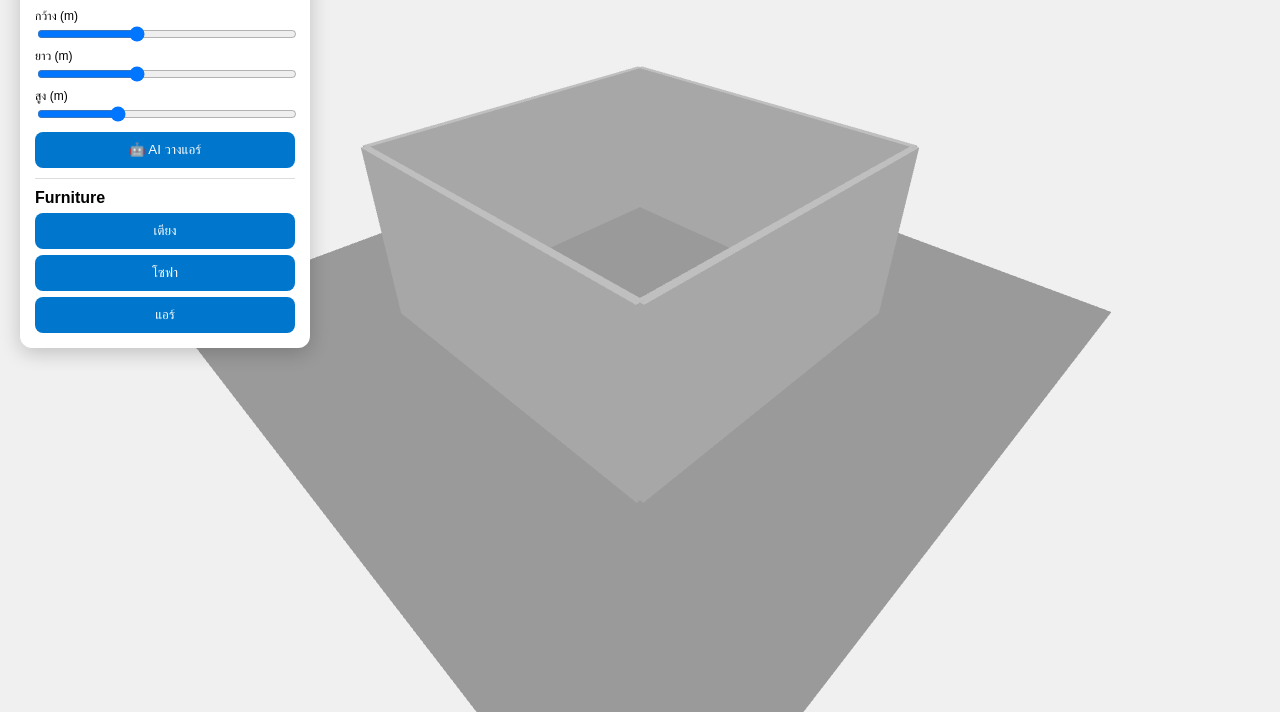
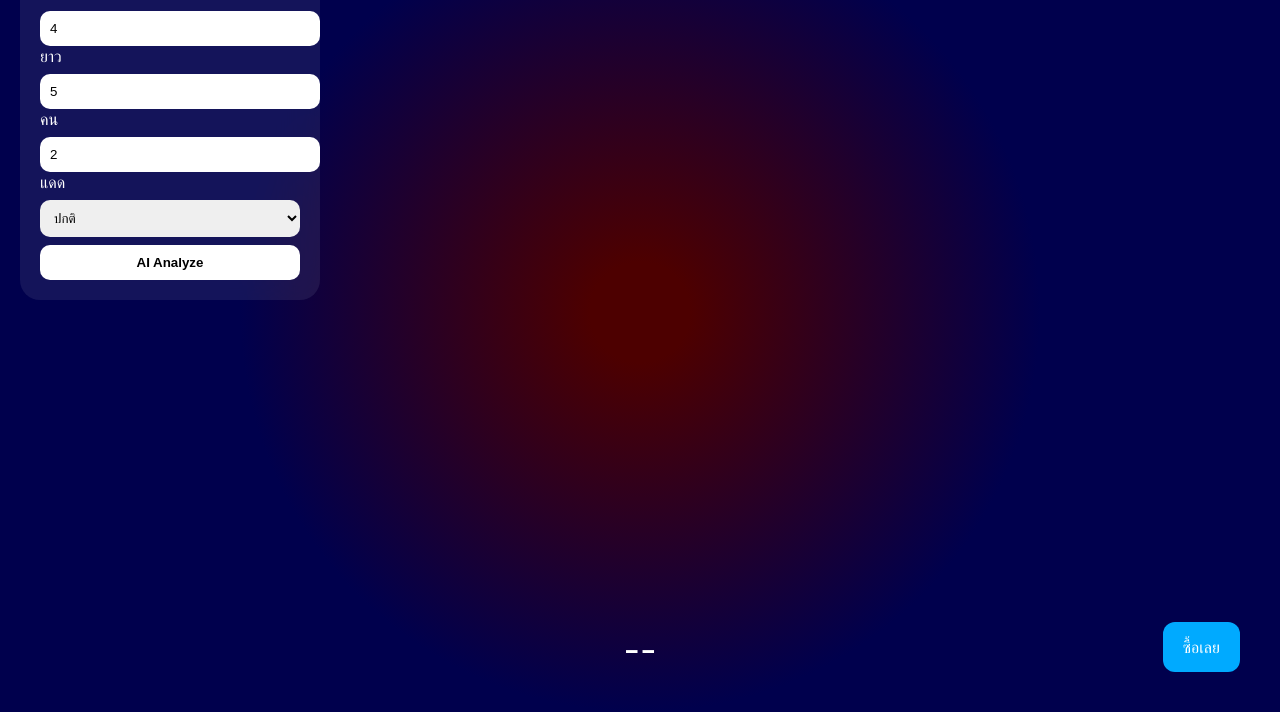
Before and after one commit to Woraphong76447/room-designer, a plain HTML site: page index.html in a window 1280 px wide. Shown: the part 88-800 px from the top of the page. Drawn offline with nearby package versions, Linux system fonts and the light colour scheme; animation ran at ten frames a second.

Commit message:
Update index.html

```diff
--- a/index.html
+++ b/index.html
@@ -2,264 +2,107 @@
 <html lang="th">
 <head>
 <meta charset="UTF-8">
-<title>Room Designer PRO MAX</title>
-
+<meta name="viewport" content="width=device-width, initial-scale=1.0">
+<title>DAIKIN AI Cooling Experience</title>
 <style>
-body { margin:0; overflow:hidden; background:#f0f0f0; font-family:sans-serif; }
-
-#ui {
-  position:absolute; left:20px; top:20px;
-  background:white; padding:15px; border-radius:12px;
-  width:260px; box-shadow:0 5px 20px rgba(0,0,0,0.2);
+body { margin:0; background:black; color:white; font-family:-apple-system; overflow:hidden; }
+canvas { display:block; }
+.ui {
+ position:absolute; top:20px; left:20px;
+ background:rgba(255,255,255,0.08);
+ backdrop-filter: blur(20px);
+ padding:20px; border-radius:20px; width:260px;
 }
-
-label { font-size:12px; }
-input { width:100%; }
-
-button {
-  width:100%; margin-top:6px; padding:10px;
-  border:none; border-radius:8px;
-  background:#0077cc; color:white; cursor:pointer;
+input, select, button { width:100%; margin-top:8px; padding:10px; border-radius:10px; border:none; }
+button { background:white; color:black; font-weight:bold; cursor:pointer; }
+.logo { font-weight:bold; font-size:18px; margin-bottom:10px; }
+.btu {
+ position:absolute; bottom:40px; left:50%; transform:translateX(-50%);
+ font-size:36px; text-align:center;
 }
-
-#catalog {
-  margin-top:10px;
-  border-top:1px solid #ddd;
-  padding-top:10px;
-}
-
-#info {
-  position:absolute; right:20px; top:20px;
-  background:white; padding:15px; border-radius:12px;
+.buy {
+ position:absolute; bottom:40px; right:40px;
+ background:#00aaff; padding:15px 20px;
+ border-radius:12px; cursor:pointer;
 }
 </style>
 </head>
-
 <body>
 
-<div id="ui">
-  <h3>Room Control</h3>
-
-  <label>กว้าง (m)</label>
-  <input type="range" id="w" min="2" max="10" step="0.1" value="5">
-
-  <label>ยาว (m)</label>
-  <input type="range" id="l" min="2" max="10" step="0.1" value="5">
-
-  <label>สูง (m)</label>
-  <input type="range" id="h" min="2" max="4" step="0.1" value="2.6">
-
-  <button onclick="autoPlaceAC()">🤖 AI วางแอร์</button>
-
-  <div id="catalog">
-    <b>Furniture</b>
-    <button onclick="addItem('bed')">เตียง</button>
-    <button onclick="addItem('sofa')">โซฟา</button>
-    <button onclick="addItem('ac')">แอร์</button>
-  </div>
+<div class="ui">
+  <div class="logo">DAIKIN</div>
+  กว้าง<input id="w" type="number" value="4">
+  ยาว<input id="l" type="number" value="5">
+  คน<input id="p" type="number" value="2">
+  แดด<select id="s">
+    <option value="1">ปกติ</option>
+    <option value="1.3">แดดแรง</option>
+    <option value="1.6">แดดจัด</option>
+  </select>
+  <button onclick="analyze()">AI Analyze</button>
 </div>
 
-<div id="info">BTU: -</div>
+<div class="btu" id="btu">--</div>
+<div class="buy" onclick="buy()">ซื้อเลย</div>
 
-<script src="https://cdn.jsdelivr.net/npm/three@0.158/build/three.min.js"></script>
+<canvas id="c"></canvas>
 
 <script>
-const scene = new THREE.Scene();
-scene.background = new THREE.Color(0xf0f0f0);
+const canvas = document.getElementById('c');
+const ctx = canvas.getContext('2d');
 
-// camera (ล็อกมุม)
-const camera = new THREE.PerspectiveCamera(60, innerWidth/innerHeight, 0.1, 1000);
-camera.position.set(6,6,6);
-camera.lookAt(0,0,0);
+function resize(){ canvas.width = window.innerWidth; canvas.height = window.innerHeight; }
+resize(); window.onresize = resize;
 
-// renderer
-const renderer = new THREE.WebGLRenderer({antialias:true});
-renderer.setSize(innerWidth, innerHeight);
-document.body.appendChild(renderer.domElement);
+let airflow = [];
 
-// light
-scene.add(new THREE.AmbientLight(0xffffff, 0.8));
-const light = new THREE.DirectionalLight(0xffffff, 1);
-light.position.set(5,10,5);
-scene.add(light);
+function draw(){
+ ctx.clearRect(0,0,canvas.width,canvas.height);
 
-// floor (ไม้)
-const tex = new THREE.TextureLoader().load('https://threejs.org/examples/textures/hardwood2_diffuse.jpg');
-tex.wrapS = tex.wrapT = THREE.RepeatWrapping;
-tex.repeat.set(4,4);
+ // heat map background
+ let grad = ctx.createRadialGradient(canvas.width/2,canvas.height/2,50,canvas.width/2,canvas.height/2,400);
+ grad.addColorStop(0,"rgba(255,0,0,0.3)");
+ grad.addColorStop(1,"rgba(0,0,255,0.3)");
+ ctx.fillStyle = grad;
+ ctx.fillRect(0,0,canvas.width,canvas.height);
 
-const floor = new THREE.Mesh(
-  new THREE.PlaneGeometry(10,10),
-  new THREE.MeshStandardMaterial({map:tex})
-);
-floor.rotation.x = -Math.PI/2;
-scene.add(floor);
+ // airflow particles
+ airflow.forEach(p=>{
+   p.x += p.vx;
+   p.y += p.vy;
+   ctx.fillStyle = "rgba(0,200,255,0.7)";
+   ctx.beginPath(); ctx.arc(p.x,p.y,3,0,Math.PI*2); ctx.fill();
+ });
 
-// walls
-let walls = [];
-function createWalls(w,l,h){
-  walls.forEach(x=>scene.remove(x));
-  walls=[];
+ requestAnimationFrame(draw);
+}
+draw();
 
-  const mat = new THREE.MeshStandardMaterial({color:0xffffff});
+function analyze(){
+ let w=+wEl.value, l=+lEl.value, p=+pEl.value, s=+sEl.value;
+ let btu=(w*l*750 + p*600)*s;
+ document.getElementById('btu').innerHTML = Math.round(btu)+" BTU<br><small>Recommended cooling capacity</small>";
 
-  function wall(x,z,rot,len){
-    let m = new THREE.Mesh(new THREE.BoxGeometry(len,h,0.1),mat);
-    m.position.set(x,h/2,z);
-    m.rotation.y = rot;
-    scene.add(m);
-    walls.push(m);
-  }
+ // generate airflow
+ airflow=[];
+ for(let i=0;i<100;i++){
+   airflow.push({x:50,y:canvas.height/2, vx:Math.random()*3+1, vy:(Math.random()-0.5)*2});
+ }
 
-  wall(0,-l/2,0,w);
-  wall(0,l/2,0,w);
-  wall(-w/2,0,Math.PI/2,l);
-  wall(w/2,0,Math.PI/2,l);
+ // AI voice
+ let msg = new SpeechSynthesisUtterance("Recommended cooling capacity is "+Math.round(btu)+" BTU");
+ speechSynthesis.speak(msg);
 }
 
-// objects
-let objects=[];
-
-// 📦 catalog items
-function addItem(type){
-  let mesh;
-
-  if(type==="bed"){
-    mesh = new THREE.Mesh(
-      new THREE.BoxGeometry(2,0.5,2),
-      new THREE.MeshStandardMaterial({color:"#8888ff"})
-    );
-  }
-  else if(type==="sofa"){
-    mesh = new THREE.Mesh(
-      new THREE.BoxGeometry(2,1,1),
-      new THREE.MeshStandardMaterial({color:"#00aaff"})
-    );
-  }
-  else if(type==="ac"){
-    mesh = new THREE.Mesh(
-      new THREE.BoxGeometry(1.5,0.4,0.4),
-      new THREE.MeshStandardMaterial({color:"#eeeeee"})
-    );
-    mesh.position.y = 2.2;
-    createLabel(mesh,"DAIKIN 12000 BTU");
-  }
-
-  mesh.position.set(0,0.5,0);
-  scene.add(mesh);
-  objects.push(mesh);
+function buy(){
+ alert("Redirect to DAIKIN product page");
 }
 
-// 🎯 drag + rotate + scale
-let selected=null;
-let mode="move";
+const wEl=document.getElementById('w');
+const lEl=document.getElementById('l');
+const pEl=document.getElementById('p');
+const sEl=document.getElementById('s');
 
-window.addEventListener("keydown",(e)=>{
-  if(e.key==="r") mode="rotate";
-  if(e.key==="s") mode="scale";
-  if(e.key==="m") mode="move";
-});
-
-const raycaster=new THREE.Raycaster();
-const mouse=new THREE.Vector2();
-
-window.addEventListener("mousedown",(e)=>{
-  mouse.x=(e.clientX/innerWidth)*2-1;
-  mouse.y=-(e.clientY/innerHeight)*2+1;
-
-  raycaster.setFromCamera(mouse,camera);
-  let hit=raycaster.intersectObjects(objects);
-  if(hit.length>0) selected=hit[0].object;
-});
-
-window.addEventListener("mousemove",(e)=>{
-  if(!selected) return;
-
-  if(mode==="move"){
-    selected.position.x += (e.movementX * 0.01);
-    selected.position.z += (e.movementY * 0.01);
-  }
-
-  if(mode==="rotate"){
-    selected.rotation.y += e.movementX * 0.01;
-  }
-
-  if(mode==="scale"){
-    let s = 1 + e.movementX*0.01;
-    selected.scale.multiplyScalar(s);
-  }
-});
-
-window.addEventListener("mouseup",()=>selected=null);
-
-// 📏 measure distance
-window.addEventListener("dblclick",(e)=>{
-  const x = (e.clientX/innerWidth)*2-1;
-  const y = -(e.clientY/innerHeight)*2+1;
-  raycaster.setFromCamera({x,y},camera);
-  let p = new THREE.Vector3();
-  raycaster.ray.at(5,p);
-  alert("ตำแหน่ง: "+p.x.toFixed(2)+" , "+p.z.toFixed(2)+" เมตร");
-});
-
-// 🤖 AI แนะนำแอร์
-function autoPlaceAC(){
-  let ac = new THREE.Mesh(
-    new THREE.BoxGeometry(1.5,0.4,0.4),
-    new THREE.MeshStandardMaterial({color:"#ffffff"})
-  );
-
-  ac.position.set(0,2.2,-2); // ติดผนังด้านหนึ่ง
-  scene.add(ac);
-  createLabel(ac,"AI Recommended AC");
-  objects.push(ac);
-}
-
-// 🏷️ label
-function createLabel(obj,text){
-  const c=document.createElement("canvas");
-  const ctx=c.getContext("2d");
-  c.width=256; c.height=64;
-
-  ctx.fillStyle="white";
-  ctx.fillRect(0,0,256,64);
-  ctx.fillStyle="black";
-  ctx.font="20px Arial";
-  ctx.fillText(text,10,40);
-
-  const tex=new THREE.CanvasTexture(c);
-  const sprite=new THREE.Sprite(new THREE.SpriteMaterial({map:tex}));
-  sprite.scale.set(2,0.5,1);
-  sprite.position.set(0,1.5,0);
-
-  obj.add(sprite);
-}
-
-// sliders
-const w=document.getElementById("w");
-const l=document.getElementById("l");
-const h=document.getElementById("h");
-
-function updateRoom(){
-  createWalls(parseFloat(w.value),parseFloat(l.value),parseFloat(h.value));
-
-  let btu = w.value*l.value*700;
-  document.getElementById("info").innerHTML="BTU: "+Math.round(btu);
-}
-
-w.oninput=updateRoom;
-l.oninput=updateRoom;
-h.oninput=updateRoom;
-
-updateRoom();
-
-// render
-function animate(){
-  requestAnimationFrame(animate);
-  renderer.render(scene,camera);
-}
-animate();
 </script>
-
 </body>
 </html>
```
